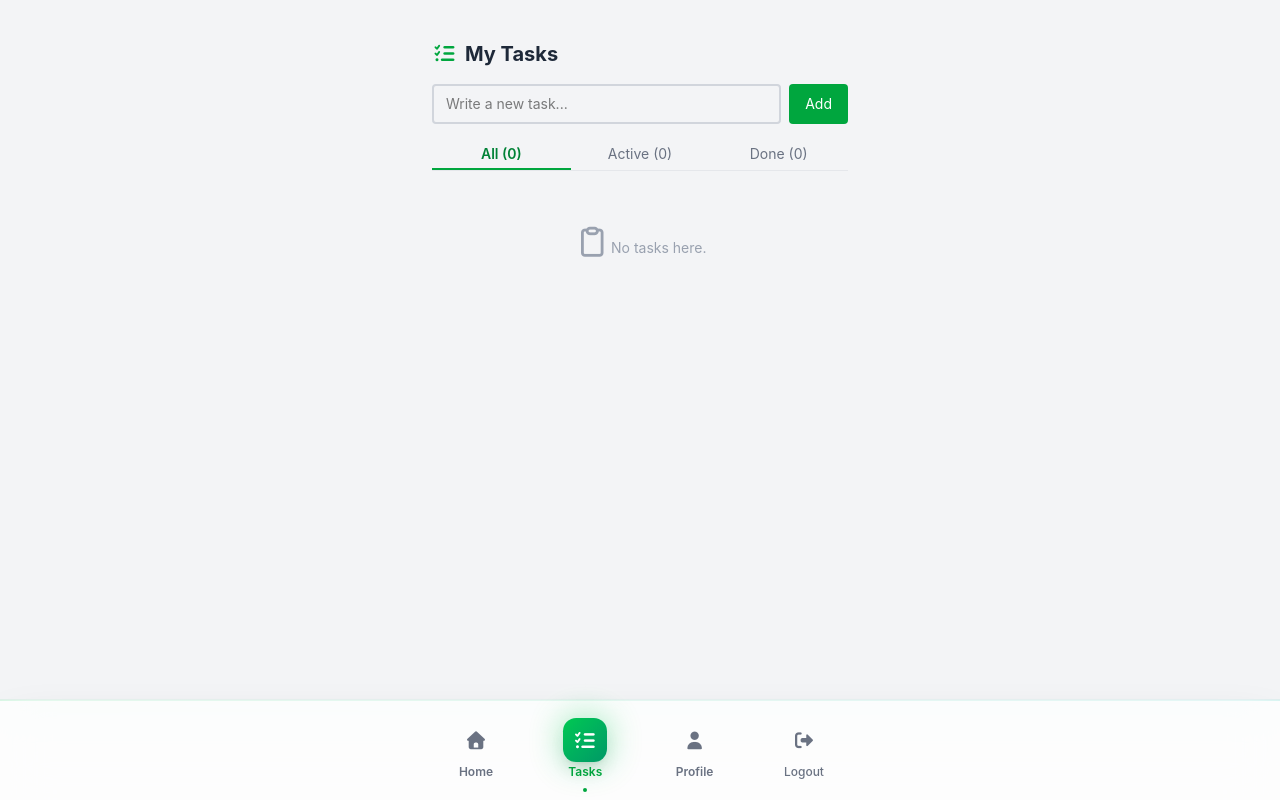
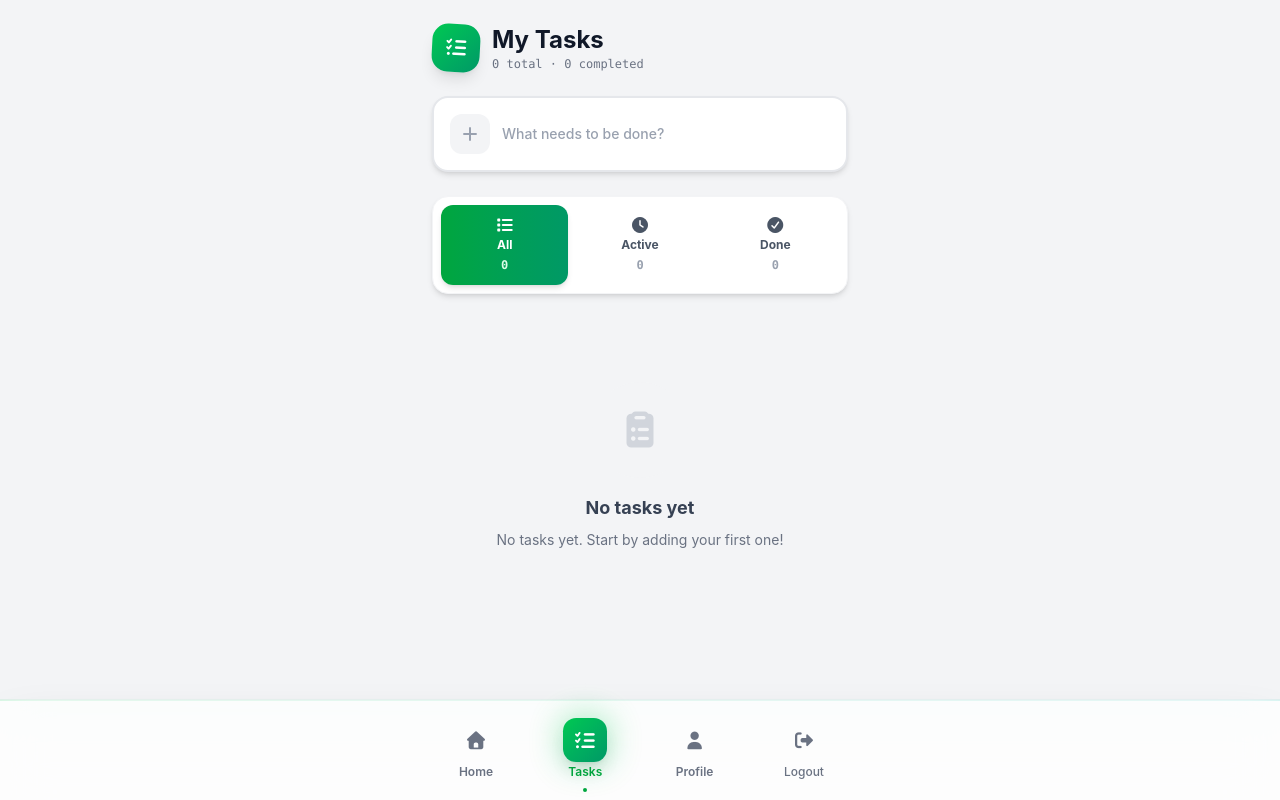
Before and after one commit to mahmoud112001/React-mini-project, a React (Vite) app in the folder Day02/assignment/todo-list/: page /tasks in a window 1280 px wide. Built offline with nearby package versions, Linux system fonts and the light colour scheme; sample sign-in values are in the browser's storage.

Commit message:
feat: refactor Tasks page for better state management

```diff
--- a/Day02/assignment/todo-list/src/pages/Tasks.jsx
+++ b/Day02/assignment/todo-list/src/pages/Tasks.jsx
@@ -1,26 +1,265 @@
-import { useState } from "react";
-import AddTaskInput from "../components/AddTask";
-import FilterTask from "../components/FilterTask";
-import TaskList from "../components/TaskList";
+import { useState, useEffect } from "react";
+import { Link } from "react-router-dom";
 
+// Enhanced TaskItem Component with animations
+function TaskItem({ task, onToggle, onDelete, index }) {
+  const [isDeleting, setIsDeleting] = useState(false);
+
+  const handleDelete = () => {
+    setIsDeleting(true);
+    setTimeout(() => onDelete(task.id), 300);
+  };
+
+  return (
+    <li
+      className={`group animate-slide-up transition-all duration-300 ${isDeleting ? 'opacity-0 scale-95' : ''}`}
+      style={{ animationDelay: `${index * 50}ms` }}
+    >
+      <div className="relative overflow-hidden bg-white rounded-xl p-4 border-2 border-gray-100 hover:border-green-200 hover:shadow-md transition-all duration-300 mb-3">
+        {/* Hover Gradient Background */}
+        <div className="absolute inset-0 bg-gradient-to-r from-green-50 to-transparent opacity-0 group-hover:opacity-100 transition-opacity duration-300 pointer-events-none" />
+
+        <div className="relative flex items-center gap-3">
+          {/* Custom Checkbox */}
+          <div className="flex-shrink-0">
+            <input
+              type="checkbox"
+              checked={task.completed}
+              onChange={() => onToggle(task.id)}
+              className="w-5 h-5 cursor-pointer accent-green-600 hover:scale-110 transition-transform"
+            />
+          </div>
+
+          {/* Task Content */}
+          <Link to={`/tasks/${task.id}`} className="flex-1 min-w-0">
+            <div className="flex items-center gap-2">
+              <span className={`text-sm font-medium transition-all duration-300 ${
+                task.completed
+                  ? "line-through text-gray-400"
+                  : "text-gray-800 group-hover:text-green-700"
+              }`}>
+                {task.text}
+              </span>
+              {task.completed && (
+                <span className="inline-flex items-center px-2 py-0.5 rounded-full text-xs font-medium bg-green-100 text-green-700 animate-scale-in">
+                  <i className="fa-solid fa-check mr-1"></i>
+                  Done
+                </span>
+              )}
+            </div>
+          </Link>
+
+          {/* Delete Button */}
+          <button
+            onClick={handleDelete}
+            className="flex-shrink-0 w-8 h-8 flex items-center justify-center rounded-lg text-gray-400 hover:text-red-600 hover:bg-red-50 transition-all duration-200 opacity-0 group-hover:opacity-100"
+            title="Delete task"
+          >
+            <i className="fa-solid fa-trash-can text-sm"></i>
+          </button>
+        </div>
+
+        {/* Progress Indicator Line */}
+        {task.completed && (
+          <div className="absolute bottom-0 left-0 right-0 h-1 bg-gradient-to-r from-green-500 to-emerald-500 animate-scale-in" />
+        )}
+      </div>
+    </li>
+  );
+}
+
+// Enhanced AddTask Component
+function AddTaskInput({ onAdd }) {
+  const [value, setValue] = useState("");
+  const [isFocused, setIsFocused] = useState(false);
+
+  const handleAdd = () => {
+    if (!value.trim()) return;
+    onAdd(value.trim());
+    setValue("");
+  };
+
+  return (
+    <div className="mb-6 animate-slide-up">
+      <div className={`relative bg-white rounded-2xl shadow-md border-2 transition-all duration-300 ${
+        isFocused ? 'border-green-500 shadow-lg ring-4 ring-green-100' : 'border-gray-200'
+      }`}>
+        <div className="flex items-center gap-3 p-4">
+          {/* Icon */}
+          <div className={`flex-shrink-0 w-10 h-10 rounded-xl flex items-center justify-center transition-all duration-300 ${
+            isFocused ? 'bg-green-100 text-green-600' : 'bg-gray-100 text-gray-400'
+          }`}>
+            <i className="fa-solid fa-plus"></i>
+          </div>
+
+          {/* Input */}
+          <input
+            type="text"
+            value={value}
+            onChange={(e) => setValue(e.target.value)}
+            onKeyDown={(e) => e.key === "Enter" && handleAdd()}
+            onFocus={() => setIsFocused(true)}
+            onBlur={() => setIsFocused(false)}
+            placeholder="What needs to be done?"
+            className="flex-1 bg-transparent border-none text-sm font-medium placeholder:text-gray-400 focus:outline-none"
+          />
+
+          {/* Add Button */}
+          {value.trim() && (
+            <button
+              onClick={handleAdd}
+              className="flex-shrink-0 bg-gradient-to-r from-green-600 to-emerald-600 hover:from-green-700 hover:to-emerald-700 text-white px-5 py-2 rounded-xl text-sm font-bold shadow-md hover:shadow-lg transition-all duration-300 animate-scale-in"
+            >
+              Add
+            </button>
+          )}
+        </div>
+      </div>
+    </div>
+  );
+}
+
+// Enhanced Filter Component
+function FilterTask({ filter, onFilterChange, tasks }) {
+  const all = tasks.length;
+  const active = tasks.filter((t) => !t.completed).length;
+  const completed = tasks.filter((t) => t.completed).length;
+
+  const filters = [
+    { label: "All", value: "all", count: all, icon: "fa-list" },
+    { label: "Active", value: "active", count: active, icon: "fa-clock" },
+    { label: "Done", value: "completed", count: completed, icon: "fa-check-circle" },
+  ];
+
+  return (
+    <div className="mb-6 animate-slide-up stagger-1">
+      <div className="bg-white rounded-2xl p-2 shadow-md border border-gray-100">
+        <div className="grid grid-cols-3 gap-2">
+          {filters.map((f) => (
+            <button
+              key={f.value}
+              onClick={() => onFilterChange(f.value)}
+              className={`relative py-3 px-4 rounded-xl text-sm font-bold transition-all duration-300 overflow-hidden ${
+                filter === f.value
+                  ? "bg-gradient-to-r from-green-600 to-emerald-600 text-white shadow-md"
+                  : "text-gray-600 hover:bg-gray-50"
+              }`}
+            >
+              <div className="relative z-10 flex flex-col items-center gap-1">
+                <i className={`fa-solid ${f.icon} text-base`}></i>
+                <span className="text-xs">{f.label}</span>
+                <span className={`text-xs font-mono ${
+                  filter === f.value ? 'text-green-100' : 'text-gray-400'
+                }`}>
+                  {f.count}
+                </span>
+              </div>
+
+              {/* Hover Effect */}
+              {filter !== f.value && (
+                <div className="absolute inset-0 bg-gray-100 opacity-0 hover:opacity-100 transition-opacity duration-300" />
+              )}
+            </button>
+          ))}
+        </div>
+      </div>
+    </div>
+  );
+}
+
+// Main Tasks Component
 export default function Tasks({ tasks, onAdd, onToggle, onDelete }) {
   const [filter, setFilter] = useState("all");
+  const [mounted, setMounted] = useState(false);
+
+  useEffect(() => {
+    setMounted(true);
+  }, []);
 
   const filteredTasks = tasks.filter((t) => {
-    if (filter === "active")    return !t.completed;
+    if (filter === "active") return !t.completed;
     if (filter === "completed") return t.completed;
     return true;
   });
 
+  const getEmptyMessage = () => {
+    if (filter === "active") return "No active tasks. Time to add some!";
+    if (filter === "completed") return "No completed tasks yet. Keep going!";
+    return "No tasks yet. Start by adding your first one!";
+  };
+
   return (
-    <div className="p-4 pb-24 max-w-md mx-auto">
-      <h2 className="text-xl font-bold text-gray-800 mt-6 mb-4">
-        <i className="fa-solid fa-list-check text-green-600 mr-2"></i>
-        My Tasks
-      </h2>
+    <div className="min-h-screen pb-24 pt-6 px-4 max-w-md mx-auto">
+      {/* Header */}
+      <div className={`mb-6 ${mounted ? 'animate-slide-up' : 'opacity-0'}`}>
+        <div className="flex items-center gap-3 mb-2">
+          <div className="w-12 h-12 bg-gradient-to-br from-green-500 to-emerald-600 rounded-2xl flex items-center justify-center shadow-lg transform rotate-3">
+            <i className="fa-solid fa-list-check text-xl text-white"></i>
+          </div>
+          <div>
+            <h2 className="text-2xl font-bold text-gray-900">My Tasks</h2>
+            <p className="text-xs text-gray-500 font-mono">
+              {tasks.length} total · {tasks.filter(t => t.completed).length} completed
+            </p>
+          </div>
+        </div>
+      </div>
+
+      {/* Add Task Input */}
       <AddTaskInput onAdd={onAdd} />
+
+      {/* Filter Tabs */}
       <FilterTask filter={filter} onFilterChange={setFilter} tasks={tasks} />
-      <TaskList tasks={filteredTasks} onToggle={onToggle} onDelete={onDelete} />
+
+      {/* Task List */}
+      {filteredTasks.length > 0 ? (
+        <ul className="space-y-0">
+          {filteredTasks.map((task, index) => (
+            <TaskItem
+              key={task.id}
+              task={task}
+              onToggle={onToggle}
+              onDelete={onDelete}
+              index={index}
+            />
+          ))}
+        </ul>
+      ) : (
+        /* Empty State */
+        <div className="text-center py-16 animate-fade-in">
+          <div className="w-24 h-24 bg-gray-100 rounded-full mx-auto mb-4 flex items-center justify-center floating">
+            <i className={`fa-solid ${
+              filter === "completed" ? "fa-check-double" : "fa-clipboard-list"
+            } text-4xl text-gray-300`}></i>
+          </div>
+          <h3 className="text-lg font-bold text-gray-700 mb-2">
+            {filter === "all" ? "No tasks yet" :
+             filter === "active" ? "All caught up!" :
+             "Nothing completed"}
+          </h3>
+          <p className="text-sm text-gray-500 max-w-xs mx-auto">
+            {getEmptyMessage()}
+          </p>
+        </div>
+      )}
+
+      {/* Summary Footer (when tasks exist) */}
+      {tasks.length > 0 && (
+        <div className={`mt-8 bg-white rounded-2xl p-5 border border-gray-100 shadow-md ${mounted ? 'animate-slide-up stagger-5' : 'opacity-0'}`}>
+          <div className="flex items-center justify-between text-sm">
+            <div className="flex items-center gap-2 text-gray-600">
+              <i className="fa-solid fa-chart-simple text-green-600"></i>
+              <span className="font-medium">Productivity</span>
+            </div>
+            <div className="text-right">
+              <p className="text-lg font-bold gradient-text">
+                {Math.round((tasks.filter(t => t.completed).length / tasks.length) * 100)}%
+              </p>
+              <p className="text-xs text-gray-400 font-mono">completion rate</p>
+            </div>
+          </div>
+        </div>
+      )}
     </div>
   );
 }
```
